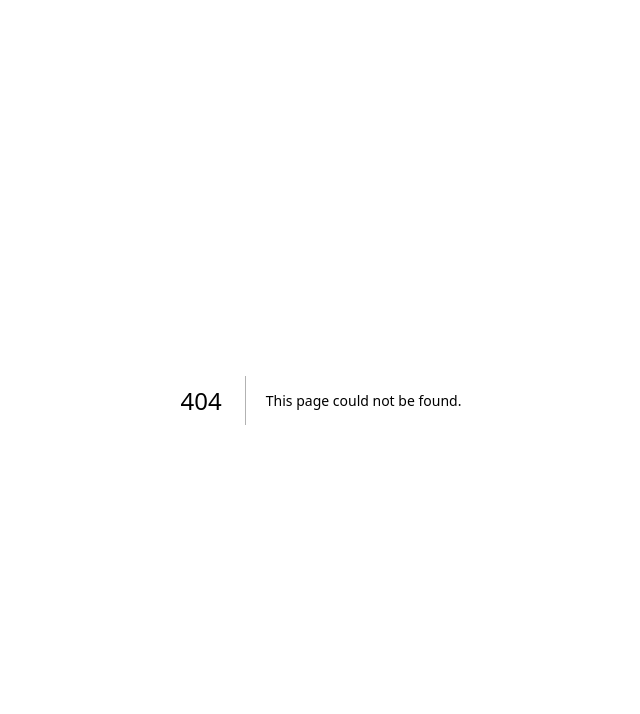
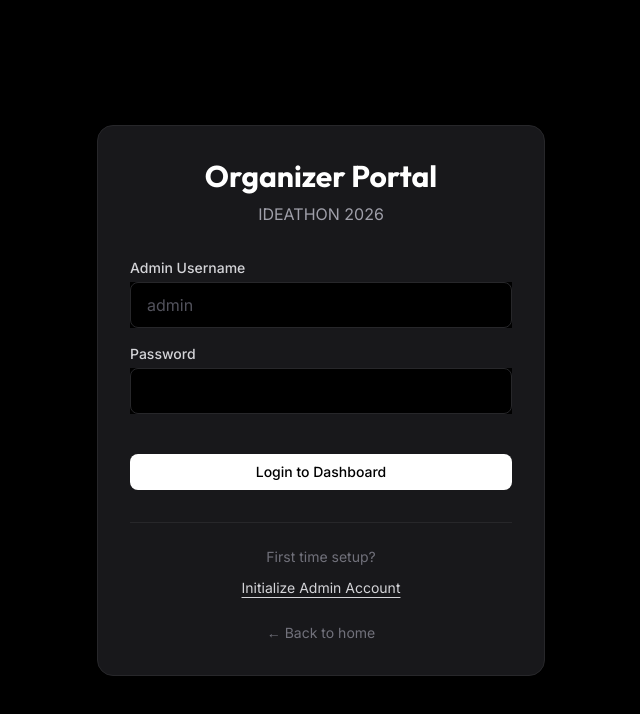
Before and after one commit to poorvikkg/NeosisTracking, a Next.js app: page /admin/login in a window 1280 px wide. Before the commit this address had no page. Shown: the top 714 px of the page, without its empty margins (319-959 px from the left). Built offline with nearby package versions, Linux system fonts and the light colour scheme; no server answers.

Commit message:
feat: add admin organizer login page
- Admin authentication form with first-time setup link
- Auto-redirect if already authenticated
- Consistent dark theme styling

```diff
--- /dev/null
+++ b/src/app/admin/login/page.tsx
@@ -0,0 +1,129 @@
+'use client';
+
+import { useState, useEffect } from 'react';
+import { useRouter } from 'next/navigation';
+import Link from 'next/link';
+import { Button } from '@/components/ui/Button';
+import { Input } from '@/components/ui/Input';
+import { EVENT_NAME } from '@/lib/constants';
+
+export default function AdminLogin() {
+  const router = useRouter();
+
+  const [username, setUsername] = useState('');
+  const [password, setPassword] = useState('');
+  const [error, setError] = useState('');
+  const [isLoading, setIsLoading] = useState(false);
+  const [checkingAuth, setCheckingAuth] = useState(true);
+
+  useEffect(() => {
+    async function checkAuth() {
+      try {
+        const res = await fetch('/api/admin/teams');
+        if (res.ok) {
+          router.push('/admin/dashboard');
+          return;
+        }
+      } catch (e) {
+        // Ignore
+      } finally {
+        setCheckingAuth(false);
+      }
+    }
+    checkAuth();
+  }, [router]);
+
+  const handleSubmit = async (e: React.FormEvent) => {
+    e.preventDefault();
+    setIsLoading(true);
+    setError('');
+
+    try {
+      const res = await fetch('/api/auth/admin-login', {
+        method: 'POST',
+        headers: { 'Content-Type': 'application/json' },
+        body: JSON.stringify({ username, password }),
+      });
+
+      if (res.ok) {
+        const params = new URLSearchParams(window.location.search);
+        const redirect = params.get('redirect') || '/admin/dashboard';
+        router.push(redirect);
+      } else {
+        const data = await res.json();
+        setError(data.error || 'Login failed');
+      }
+    } catch (err) {
+      setError('An error occurred during login');
+    } finally {
+      setIsLoading(false);
+    }
+  };
+
+  if (checkingAuth) {
+    return (
+      <div className="min-h-screen bg-black flex items-center justify-center">
+        <div className="w-8 h-8 rounded-full border-2 border-zinc-700 border-t-white animate-spin" />
+      </div>
+    );
+  }
+
+  return (
+    <div className="min-h-screen bg-black text-white flex flex-col items-center justify-center p-4">
+      <div className="w-full max-w-md bg-zinc-900 border border-zinc-800 rounded-2xl p-8 shadow-xl">
+        <div className="text-center mb-8">
+          <h1 className="text-3xl font-heading font-bold mb-2">Organizer Portal</h1>
+          <p className="text-zinc-400">{EVENT_NAME}</p>
+        </div>
+
+        <form onSubmit={handleSubmit} className="space-y-4">
+          <div>
+            <label className="block text-sm font-medium text-zinc-300 mb-1">Admin Username</label>
+            <Input
+              type="text"
+              value={username}
+              onChange={(e) => setUsername(e.target.value)}
+              required
+              className="bg-black border-zinc-800 text-white focus-visible:ring-zinc-700"
+              placeholder="admin"
+            />
+          </div>
+
+          <div>
+            <label className="block text-sm font-medium text-zinc-300 mb-1">Password</label>
+            <Input
+              type="password"
+              value={password}
+              onChange={(e) => setPassword(e.target.value)}
+              required
+              className="bg-black border-zinc-800 text-white focus-visible:ring-zinc-700"
+            />
+          </div>
+
+          {error && <p className="text-red-500 text-sm mt-2">{error}</p>}
+
+          <Button
+            type="submit"
+            className="w-full bg-white text-black hover:bg-zinc-200 mt-6"
+            isLoading={isLoading}
+          >
+            Login to Dashboard
+          </Button>
+        </form>
+
+        <div className="mt-8 pt-6 border-t border-zinc-800 text-center">
+          <p className="text-sm text-zinc-500 mb-2">First time setup?</p>
+          <Link href="/admin/setup" className="text-sm text-zinc-300 hover:text-white underline underline-offset-4">
+            Initialize Admin Account
+          </Link>
+        </div>
+
+        <div className="mt-6 text-center text-sm">
+          <Link href="/" className="text-zinc-500 hover:text-white transition-colors">
+            &larr; Back to home
+          </Link>
+        </div>
+      </div>
+    </div>
+  );
+}
```
